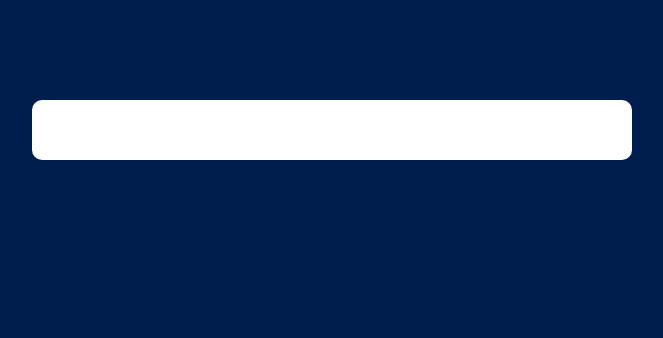
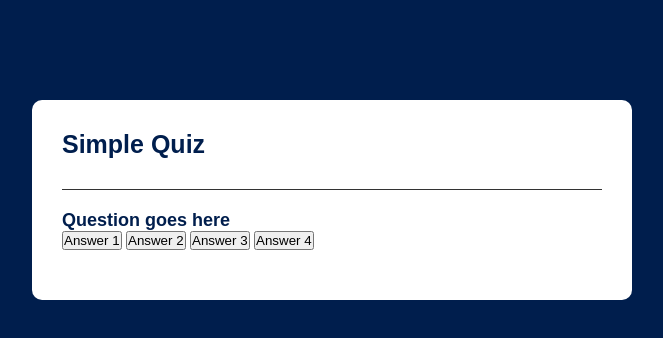
Before and after one commit to dinakidane/js-quiz, a plain HTML site: page index.html in a window 1280 px wide. Shown: the whole page, without its empty margins (308-971 px from the left). Drawn offline with Linux system fonts and the light colour scheme.

Commit message:
style h1 and h2

```diff
--- a/assets/css/style.css
+++ b/assets/css/style.css
@@ -17,3 +17,21 @@ body {
     border-radius: 10px;
     padding: 30px;
 }
+
+.app h1 {
+    font-size: 25px;
+    color: #001e4d;
+    font-weight: 600;
+    border-bottom: 1px solid #333;
+    padding-bottom: 30px;
+}
+
+.quiz {
+    padding: 20px 0;
+}
+
+.quiz h2 {
+    font-size: 18px;
+    color: #001e4d;
+    font-weight: 600;
+}
--- a/index.html
+++ b/index.html
@@ -10,8 +10,18 @@
 </head>
 
 <body>
-    <div class="app"></div>
-
+    <div class="app">
+        <h1>Simple Quiz</h1>
+        <div class="quiz">
+            <h2 id="question">Question goes here</h2>
+            <div id="answer-buttons">
+                <button class="btn">Answer 1</button>
+                <button class="btn">Answer 2</button>
+                <button class="btn">Answer 3</button>
+                <button class="btn">Answer 4</button>
+            </div>
+        </div>
+    </div>
 
     <script src="assets/js/script.js"></script>
 </body>
```
